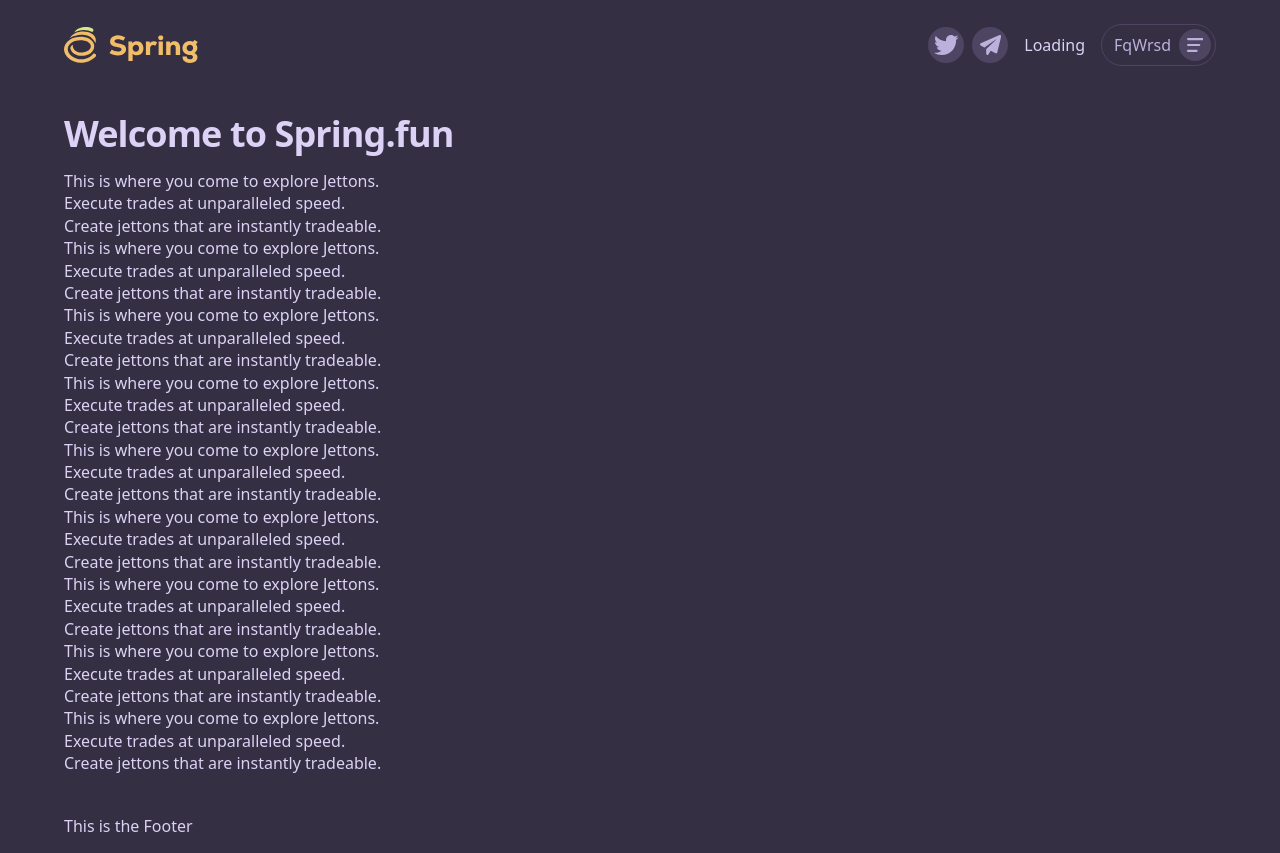
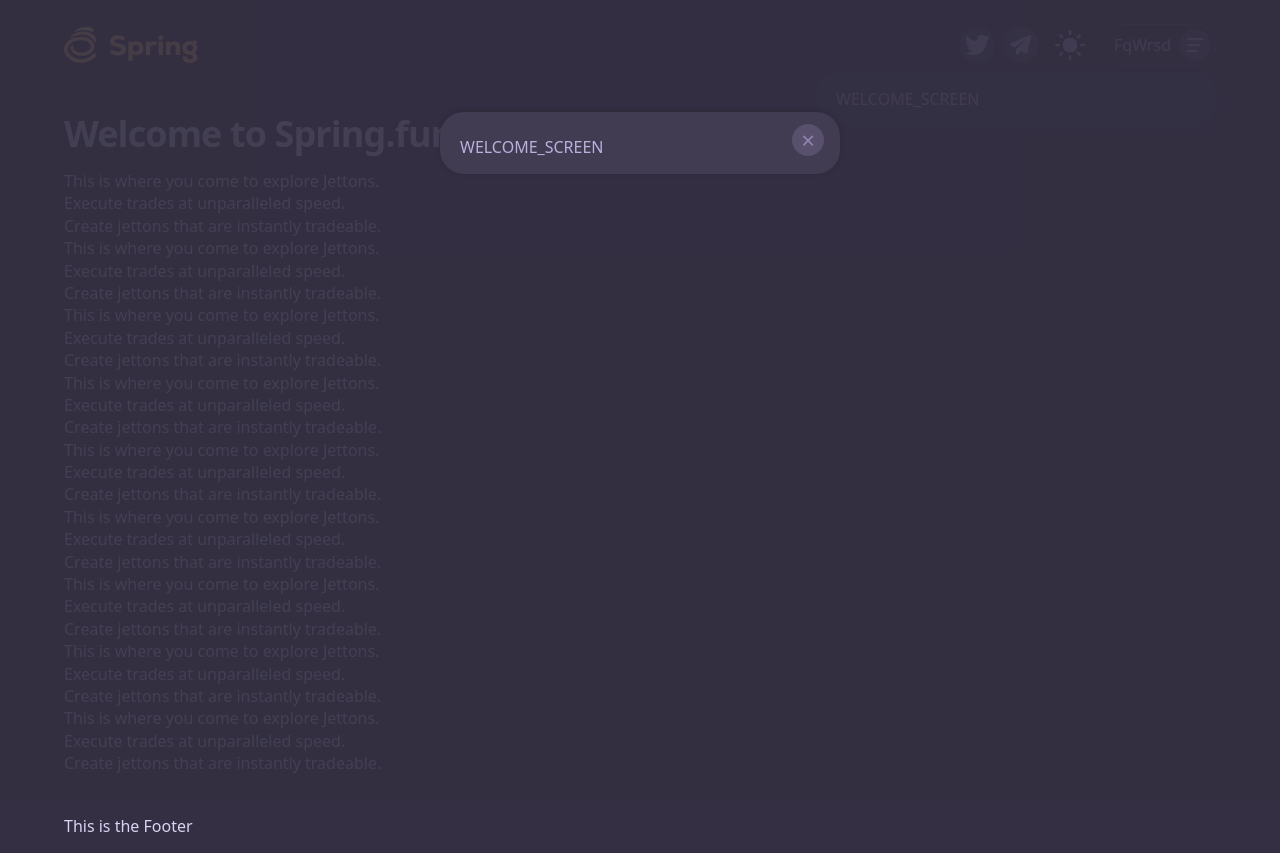
Before and after one commit to Mark-DeOriginal/Spring.fun, a React (Vite) app: page / in a window 1280 px wide. Both pictures are taken after a click on the button "FqWrsd". Built offline with nearby package versions, Linux system fonts and the light colour scheme.

Commit message:
Making progress

```diff
--- a/package.json
+++ b/package.json
@@ -11,6 +11,7 @@
   },
   "dependencies": {
     "@fontsource-variable/inter": "^5.0.18",
+    "@react-spring/web": "^9.7.3",
     "@reduxjs/toolkit": "^2.2.5",
     "react": "^18.2.0",
     "react-dom": "^18.2.0",
@@ -22,6 +23,7 @@
   "devDependencies": {
     "@types/react": "^18.2.66",
     "@types/react-dom": "^18.2.22",
+    "@types/react-transition-group": "^4.4.10",
     "@typescript-eslint/eslint-plugin": "^7.2.0",
     "@typescript-eslint/parser": "^7.2.0",
     "@vitejs/plugin-react": "^4.2.1",
--- a/src/App.css
+++ b/src/App.css
@@ -21,6 +21,11 @@
   @apply select-none;
 }
 
+button,
+input {
+  @apply outline-none;
+}
+
 .hamburger {
   @apply bg-springGrayBlue-100 dark:bg-springBlueLight-400 rounded-full w-8 h-8 flex items-center justify-center;
 }
@@ -37,25 +42,74 @@
 }
 
 .popup-menu {
-  @apply bg-offWhite dark:bg-springBlueLight-400 text-springBlueLight-300 dark:text-springBluishWhite shadow-cardShadow px-5 py-4 rounded-3xl;
+  @apply bg-offWhite dark:bg-[#423c52] text-springBlueLight-300 dark:text-springBluishWhite shadow-cardShadow px-5 py-4 rounded-3xl;
 }
 
-.modal {
-  @apply relative;
+.modal-container::-webkit-scrollbar {
+  display: none;
+}
+.modal-container {
+  @apply fixed top-0 left-0 right-0 bottom-0 flex bg-springBlue/90 items-start justify-center max-tablet-md:items-end z-[100] overflow-y-auto;
+  will-change: auto;
 }
 
-.modal-container {
-  @apply fixed top-0 left-0 right-0 bottom-0 flex items-start justify-center max-tablet-md:items-end z-[100] overflow-y-auto;
+.modal-container .modal-dialog {
+  @apply relative bg-offWhite mt-28 dark:bg-[#423c52] text-springBlueLight-300 dark:text-springBluishWhite shadow-modalShadow px-5 pt-6 pb-4 rounded-3xl;
+  will-change: auto;
 }
 
-.modal .modal-backdrop {
-  @apply fixed top-0 left-0 right-0 bottom-0 bg-springBlue/80;
+.modal-container .modal-dialog-mobile-style {
+  @apply max-tablet-md:absolute max-tablet-md:rounded-b-none max-tablet-md:h-[75vh];
+  @apply max-tablet-md:w-[100vw] max-tablet-md:bottom-0;
 }
 
-.modal .modal-dialog {
-  @apply relative bg-offWhite mt-28 dark:bg-springBlueLight-400 text-springBlueLight-300 dark:text-springBluishWhite shadow-cardShadow px-5 py-4 rounded-3xl max-tablet-md:rounded-b-none max-tablet-md:h-[500px] max-tablet-md:w-full;
+.modal-container .modal-dialog::-webkit-scrollbar {
+  display: none;
 }
 
 .modal-close-btn {
   @apply absolute top-3 right-4 p-2 rounded-full w-8 h-8 flex items-center text-2xl justify-center bg-springGrayBlue-100 dark:bg-[#58506d] dark:text-[#9084af] active:scale-[0.95];
 }
+
+/*
+Modal animation classes
+*/
+/* Enter State (combined .modal-container-anim-enter and .modal-container-anim-enter-active) */
+.modal-container-appear {
+  opacity: 0;
+}
+
+.modal-container-appear-active {
+  opacity: 1; /* Final state: visible */
+  transition: opacity 300ms ease-in-out; /* Transition for opacity */
+}
+
+/* Exit State (combined .modal-container-anim-exit and .modal-container-anim-exit-active) */
+.modal-container-exit {
+  opacity: 1; /* Initial state: visible */
+}
+
+.modal-container-exit-active {
+  opacity: 0; /* Final state: hidden */
+  transition: opacity 300ms 600ms ease-in-out; /* Transition with delay */
+}
+
+/* Enter State (combined .modal-dialog-anim-enter and .modal-dialog-anim-enter-active) */
+.modal-dialog-appear {
+  transform: translateY(100%); /* Initial state: off-screen */
+}
+
+.modal-dialog-appear-active {
+  transform: translateY(0%); /* Final state: on-screen */
+  transition: transform 600ms 300ms ease-in-out; /* Transition with delay */
+}
+
+/* Exit State (combined .modal-dialog-anim-exit and .modal-dialog-anim-exit-active) */
+.modal-dialog-exit {
+  transform: translateY(0%); /* Initial state: on-screen */
+  transition: transform 600ms ease-in-out; /* Transition */
+}
+
+.modal-dialog-exit-active {
+  transform: translateY(100%); /* Final state: off-screen */
+}
--- /dev/null
+++ b/src/components/DarkModeSwitch.tsx
@@ -0,0 +1,153 @@
+// Code written by JoseRFelix
+// https://github.com/JoseRFelix/react-toggle-dark-mode/blob/master/src/index.tsx
+
+import * as React from "react";
+import { useSpring, animated } from "@react-spring/web";
+
+export const defaultProperties = {
+  dark: {
+    circle: {
+      r: 9,
+    },
+    mask: {
+      cx: "50%",
+      cy: "23%",
+    },
+    svg: {
+      transform: "rotate(40deg)",
+    },
+    lines: {
+      opacity: 0,
+    },
+  },
+  light: {
+    circle: {
+      r: 5,
+    },
+    mask: {
+      cx: "100%",
+      cy: "0%",
+    },
+    svg: {
+      transform: "rotate(90deg)",
+    },
+    lines: {
+      opacity: 1,
+    },
+  },
+  springConfig: { mass: 4, tension: 250, friction: 35 },
+};
+
+let REACT_TOGGLE_DARK_MODE_GLOBAL_ID = 0;
+
+type SVGProps = Omit<React.HTMLAttributes<HTMLOrSVGElement>, "onChange">;
+export interface Props extends SVGProps {
+  onChange: (checked: boolean) => void;
+  checked: boolean;
+  style?: React.CSSProperties;
+  size?: number | string;
+  animationProperties?: typeof defaultProperties;
+  moonColor?: string;
+  sunColor?: string;
+}
+
+export const DarkModeSwitch: React.FC<Props> = ({
+  onChange,
+  children,
+  checked = false,
+  size = 24,
+  animationProperties = defaultProperties,
+  moonColor = "white",
+  sunColor = "black",
+  style,
+  ...rest
+}) => {
+  const [id, setId] = React.useState(0);
+
+  React.useEffect(() => {
+    REACT_TOGGLE_DARK_MODE_GLOBAL_ID += 1;
+    setId(REACT_TOGGLE_DARK_MODE_GLOBAL_ID);
+  }, [setId]);
+
+  const properties = React.useMemo(() => {
+    if (animationProperties !== defaultProperties) {
+      return Object.assign(defaultProperties, animationProperties);
+    }
+
+    return animationProperties;
+  }, [animationProperties]);
+
+  const { circle, svg, lines, mask } = properties[checked ? "dark" : "light"];
+
+  const svgContainerProps = useSpring({
+    ...svg,
+    config: animationProperties.springConfig,
+  });
+  const centerCircleProps = useSpring({
+    ...circle,
+    config: animationProperties.springConfig,
+  });
+  const maskedCircleProps = useSpring({
+    ...mask,
+    config: animationProperties.springConfig,
+  });
+  const linesProps = useSpring({
+    ...lines,
+    config: animationProperties.springConfig,
+  });
+
+  const toggle = () => onChange(!checked);
+
+  const uniqueMaskId = `circle-mask-${id}`;
+
+  return (
+    <animated.svg
+      xmlns="http://www.w3.org/2000/svg"
+      width={size}
+      height={size}
+      viewBox="0 0 24 24"
+      color={checked ? moonColor : sunColor}
+      fill="none"
+      strokeWidth="2"
+      strokeLinecap="round"
+      strokeLinejoin="round"
+      stroke="currentColor"
+      onClick={toggle}
+      style={{
+        cursor: "pointer",
+        ...svgContainerProps,
+        ...style,
+      }}
+      {...rest}
+    >
+      <mask id={uniqueMaskId}>
+        <rect x="0" y="0" width="100%" height="100%" fill="white" />
+        <animated.circle
+          // @ts-ignore
+          style={maskedCircleProps}
+          r="9"
+          fill="black"
+        />
+      </mask>
+
+      <animated.circle
+        cx="12"
+        cy="12"
+        fill={checked ? moonColor : sunColor}
+        // @ts-ignore
+        style={centerCircleProps}
+        mask={`url(#${uniqueMaskId})`}
+      />
+      <animated.g stroke="currentColor" style={linesProps}>
+        <line x1="12" y1="1" x2="12" y2="3" />
+        <line x1="12" y1="21" x2="12" y2="23" />
+        <line x1="4.22" y1="4.22" x2="5.64" y2="5.64" />
+        <line x1="18.36" y1="18.36" x2="19.78" y2="19.78" />
+        <line x1="1" y1="12" x2="3" y2="12" />
+        <line x1="21" y1="12" x2="23" y2="12" />
+        <line x1="4.22" y1="19.78" x2="5.64" y2="18.36" />
+        <line x1="18.36" y1="5.64" x2="19.78" y2="4.22" />
+      </animated.g>
+    </animated.svg>
+  );
+};
--- a/src/components/DarkModeToggle.tsx
+++ b/src/components/DarkModeToggle.tsx
@@ -3,16 +3,17 @@
 import { setTheme } from "../redux-states/uiSlice";
 import { useEffect } from "react";
 import applyTheme from "../utilities/applyTheme";
+import { DarkModeSwitch } from "./DarkModeSwitch";
 
 export default function DarkModeToggle() {
   const dispatch: AppDispatch = useDispatch();
   const theme = useSelector((state: RootState) => state.ui.theme);
 
-  // const toggleTheme = () => {
-  //   const newTheme = theme === "light" ? "dark" : "light";
-  //   dispatch(setTheme(newTheme));
-  //   localStorage.setItem("theme", newTheme);
-  // };
+  const toggleTheme = () => {
+    const newTheme = theme === "light" ? "dark" : "light";
+    dispatch(setTheme(newTheme));
+    localStorage.setItem("theme", newTheme);
+  };
 
   useEffect(() => {
     applyTheme(theme);
@@ -20,14 +21,13 @@
 
   return (
     <>
-      {/* <DarkModeSwitch
+      <DarkModeSwitch
         checked={theme === "light" ? true : false}
         onChange={toggleTheme}
         size={30}
         sunColor="#bcb1dd"
         moonColor="#88809e"
-      /> */}
-      <span>Loading</span>
+      />
     </>
   );
 }
--- a/src/components/Modal.tsx
+++ b/src/components/Modal.tsx
@@ -1,44 +1,67 @@
-import ReactDOM from "react-dom";
-import { useSelector } from "react-redux";
-import { RootState, store } from "../redux-states/store";
+import { useRef } from "react";
+import { createPortal } from "react-dom";
+import { useSelector, useDispatch } from "react-redux";
+import { CSSTransition } from "react-transition-group";
+
+import { RootState } from "../redux-states/store";
 import { setModalOpen } from "../redux-states/uiSlice";
 
 export default function Modal() {
-  // Load required data from our redux store
+  const dispatch = useDispatch();
   const modal = useSelector((state: RootState) => state.ui.modal);
-
   const modalRoot = document.getElementById("modal-root");
 
-  if (!modalRoot) return null;
+  const modalRef = useRef(null);
+  const dialogRef = useRef(null);
+
+  if (!modalRoot) return null; // Ensure modalRoot exists before proceeding
 
   const closeModal = () => {
-    document.body.style.overflowY = "auto";
-    store.dispatch(setModalOpen(false));
+    dispatch(setModalOpen(false));
   };
 
-  return (
-    modal.open &&
-    modal.show &&
-    ReactDOM.createPortal(
-      <div className={`modal`} role="dialog" aria-modal="true" tabIndex={-1}>
-        <div className="modal-container">
-          <div className="modal-backdrop" onClick={() => closeModal()}></div>
+  return createPortal(
+    <CSSTransition
+      nodeRef={modalRef}
+      in={modal.open}
+      timeout={1000}
+      classNames="modal-container"
+      unmountOnExit
+      appear
+    >
+      <div
+        ref={modalRef}
+        className="modal-container"
+        role="dialog"
+        aria-modal="true"
+        onClick={closeModal}
+      >
+        {/* Dialog */}
+        <CSSTransition
+          nodeRef={dialogRef}
+          in={modal.open}
+          timeout={1000}
+          unmountOnExit
+          classNames="modal-dialog"
+          appear
+        >
           <div
-            className={`${modal.marginTop} ${modal.width} ${modal.extraStyles} modal-dialog`}
+            ref={dialogRef}
+            className={`modal-dialog modal-dialog-mobile-style ${modal.marginTop} ${modal.width} ${modal.extraStyles}`}
             onClick={(e) => e.stopPropagation()}
           >
             <button
               className="modal-close-btn"
-              onClick={() => closeModal()}
+              onClick={closeModal}
               aria-label="Close modal"
             >
               &times;
             </button>
             <div className="modal-content">{modal.content}</div>
           </div>
-        </div>
-      </div>,
-      modalRoot
-    )
+        </CSSTransition>
+      </div>
+    </CSSTransition>,
+    modalRoot
   );
 }
--- a/src/components/OpenProfileBtn.tsx
+++ b/src/components/OpenProfileBtn.tsx
@@ -2,70 +2,53 @@
 import { AppDispatch, RootState } from "../redux-states/store";
 import { useDispatch, useSelector } from "react-redux";
 import Menu from "./Menu";
-import { useEffect, useState } from "react";
-import { setModalShow, toggleModalOpen } from "../redux-states/uiSlice";
+import { useState } from "react";
+import { setModalOpen, toggleModalOpen } from "../redux-states/uiSlice";
 
 export default function OpenProfileBtn() {
   const dispatch: AppDispatch = useDispatch();
   const [openProfile, setOpenProfile] = useState(false);
   const modal = useSelector((state: RootState) => state.ui.modal);
 
-  const toggleOpen = () => {
-    setOpenProfile(!openProfile);
-    dispatch(toggleModalOpen());
+  const handleClickOutside = (event: MouseEvent) => {
+    const profileBtn = document.querySelector(".profile-btn");
+    const menu = document.querySelector(".menu");
+
+    if (
+      profileBtn &&
+      !profileBtn.contains(event.target as Node) &&
+      menu &&
+      !menu.contains(event.target as Node)
+    ) {
+      setOpenProfile(false);
+    }
+  };
+
+  document.addEventListener("click", handleClickOutside);
+
+  const handleResize = () => {
+    setOpenProfile(false);
+    dispatch(setModalOpen(false));
   };
 
   const handleClick = () => {
-    toggleOpen();
+    // const browserWidth = window.innerWidth;
 
-    const browserWidth = window.innerWidth;
+    // if (browserWidth <= 480) {
+    //   dispatch(toggleModalOpen());
+    // } else {
+    //   setOpenProfile(!openProfile);
+    // }
+    dispatch(toggleModalOpen());
 
-    if (browserWidth <= 480) {
-      dispatch(setModalShow(true));
-      document.body.style.overflowY = "hidden";
-    }
+    setOpenProfile(!openProfile);
+
+    // window.addEventListener("resize", handleResize);
   };
-
-  useEffect(() => {
-    const handleResize = () => {
-      const browserWidth = window.innerWidth;
-      if (browserWidth <= 480) {
-        dispatch(setModalShow(true));
-        document.body.style.overflowY = "hidden";
-      } else {
-        dispatch(setModalShow(false));
-        document.body.style.overflowY = "auto";
-      }
-    };
-    if (modal.open) {
-      window.addEventListener("resize", handleResize);
-    } else {
-      window.removeEventListener("resize", handleResize);
-      setOpenProfile(false);
-    }
-  }, [modal.open]);
-
-  const handleOutsideClick = () => {
-    document.addEventListener("click", (e) => {
-      const menuComponent = document.querySelector(".menu");
-      const profileBtn = document.querySelector(".profile-btn");
-
-      if (e.target !== menuComponent && e.target !== profileBtn) {
-        toggleOpen();
-        document.removeEventListener("click", handleOutsideClick);
-      }
-    });
-  };
-
-  useEffect(() => {
-    if (openProfile) {
-      handleOutsideClick();
-    }
-  }, [openProfile]);
 
   return (
     <>
-      <button onClick={() => handleClick()} className="profile-btn">
+      <button onClick={handleClick} className="profile-btn">
         <span>FqWrsd</span>
         <div className="hamburger">
           <HamburgerIcon className="hamburger-icon" />
--- a/tailwind.config.js
+++ b/tailwind.config.js
@@ -34,6 +34,7 @@
         navShadow: "0 4px 11px -1px rgb(0 0 0 / 8%)",
         cardShadow: "0px 4px 11px 1px #0000000a",
         popupShadow: "0px 1px 2px 1px #00000029",
+        modalShadow: "0px -1px 4px 1px #22202838",
       },
     },
   },
```
Also changed, not shown: src/redux-states/uiSlice.ts (+2 -10 lines), 1 other file (tests, documents, lock files or other folders).
